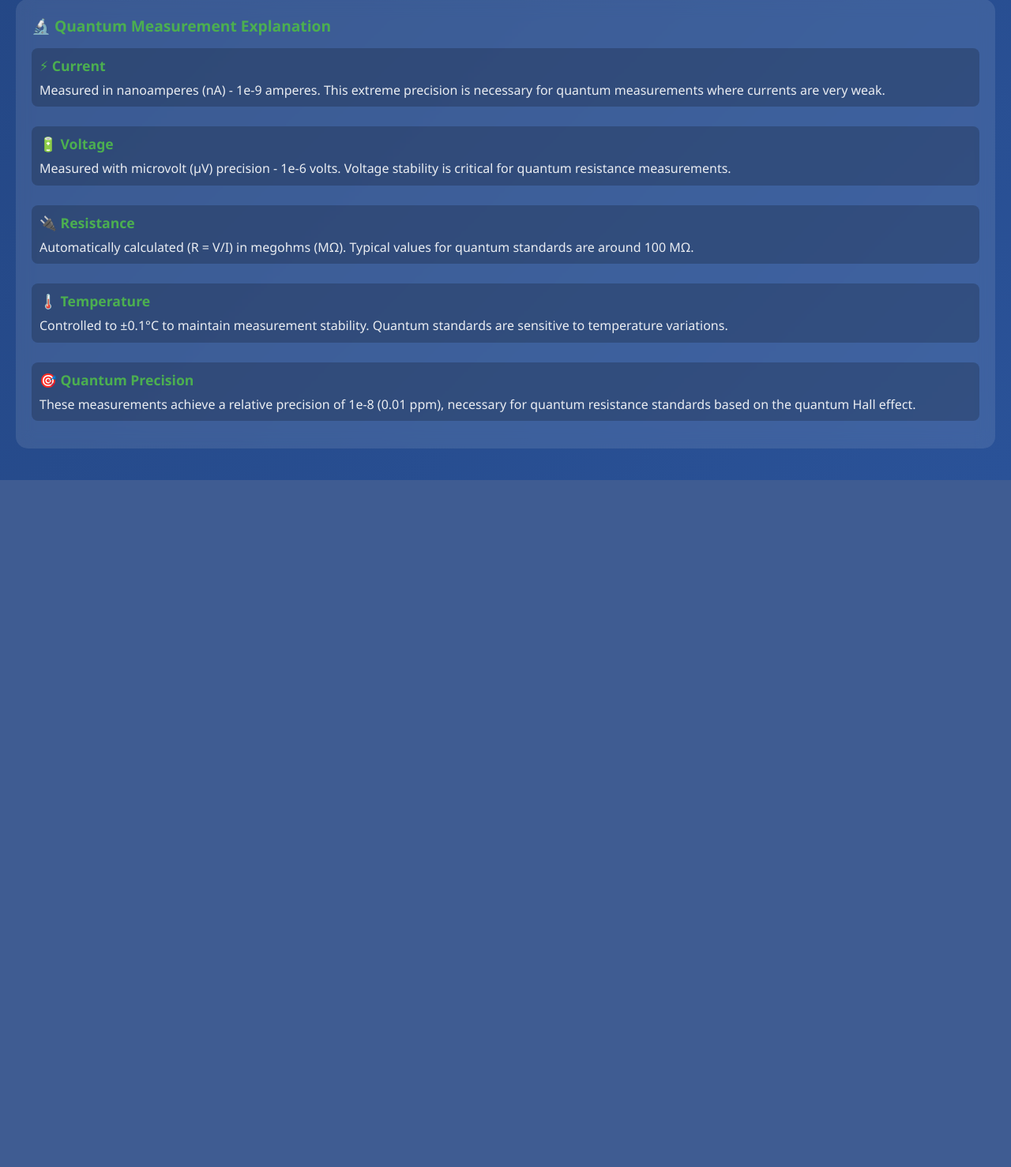
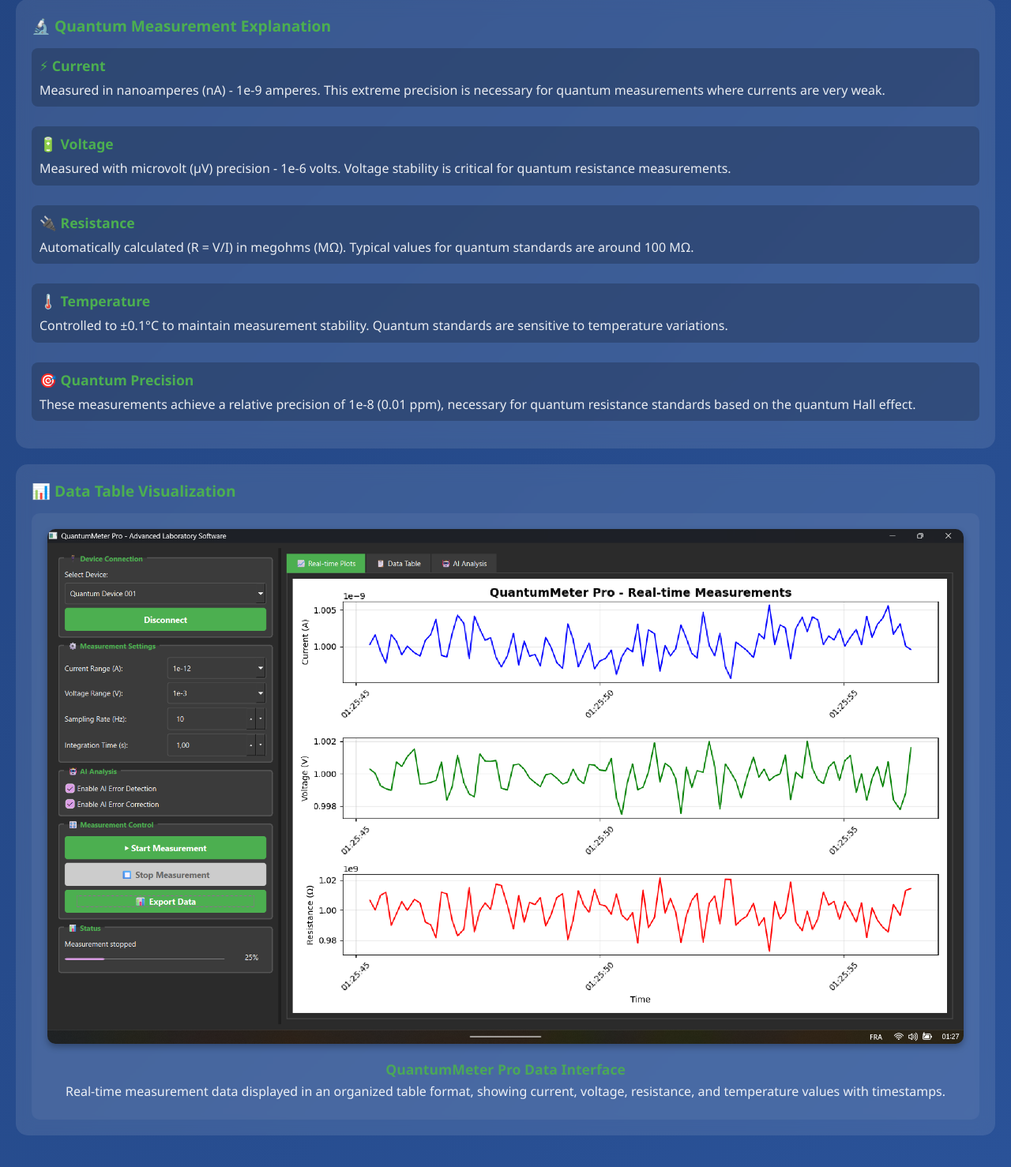
Before and after one commit to michaelgermini/quantum-meter-pro, a Flask app: page / in a window 1280 px wide. Shown: the part 2086-3564 px from the top of the page at 79% size. Before the commit the page ends 2694 px from the top, so only its background shows below. Run offline with Flask 2, Linux system fonts and the light colour scheme.

Commit message:
Add: Data table image visualization after quantum measurement section - Adds new data-table-panel section with image display - Includes styled image container with caption - Shows QuantumMeter Pro interface visualization - Enhances user understanding of data presentation

```diff
--- a/src/web/templates/dashboard.html
+++ b/src/web/templates/dashboard.html
@@ -274,6 +274,34 @@
             overflow-y: auto;
         }
 
+        .data-table-panel {
+            margin-bottom: 20px;
+        }
+
+        .data-table-image {
+            text-align: center;
+            padding: 20px;
+            background: rgba(255, 255, 255, 0.05);
+            border-radius: 10px;
+            margin-top: 15px;
+        }
+
+        .image-caption {
+            margin-top: 15px;
+            text-align: center;
+        }
+
+        .image-caption p {
+            margin: 5px 0;
+            opacity: 0.9;
+        }
+
+        .image-caption p:first-child {
+            font-weight: bold;
+            color: #4CAF50;
+            font-size: 1.1em;
+        }
+
         @media (max-width: 768px) {
             .dashboard-grid {
                 grid-template-columns: 1fr;
@@ -433,6 +461,19 @@
                     <div class="info-section">
                         <h4>🎯 Quantum Precision</h4>
                         <p>These measurements achieve a relative precision of 1e-8 (0.01 ppm), necessary for quantum resistance standards based on the quantum Hall effect.</p>
+                    </div>
+                </div>
+            </div>
+        </div>
+
+        <div class="data-table-panel">
+            <div class="info-card">
+                <h3>📊 Data Table Visualization</h3>
+                <div class="data-table-image">
+                    <img src="../QuantumMeter_Pro.png" alt="QuantumMeter Pro Data Table" style="max-width: 100%; height: auto; border-radius: 10px; box-shadow: 0 4px 8px rgba(0,0,0,0.3);">
+                    <div class="image-caption">
+                        <p><strong>QuantumMeter Pro Data Interface</strong></p>
+                        <p>Real-time measurement data displayed in an organized table format, showing current, voltage, resistance, and temperature values with timestamps.</p>
                     </div>
                 </div>
             </div>
```
